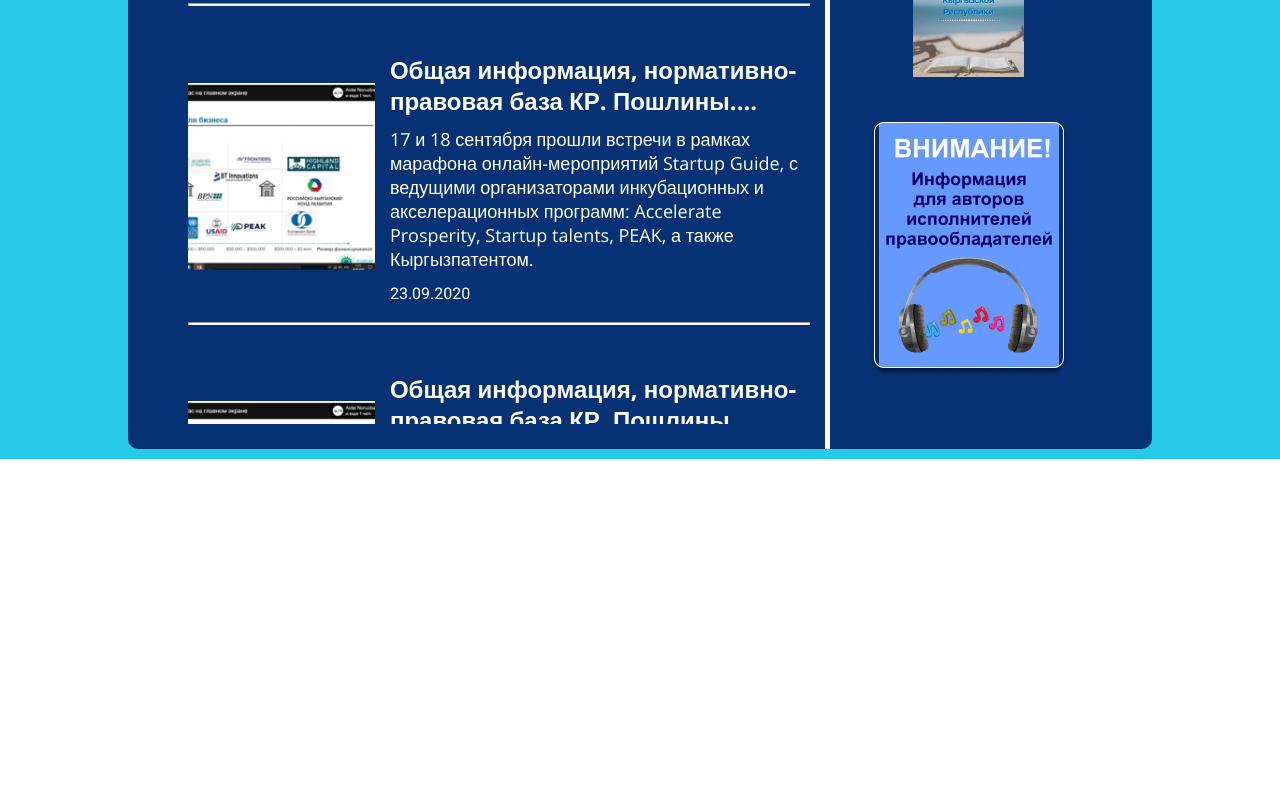
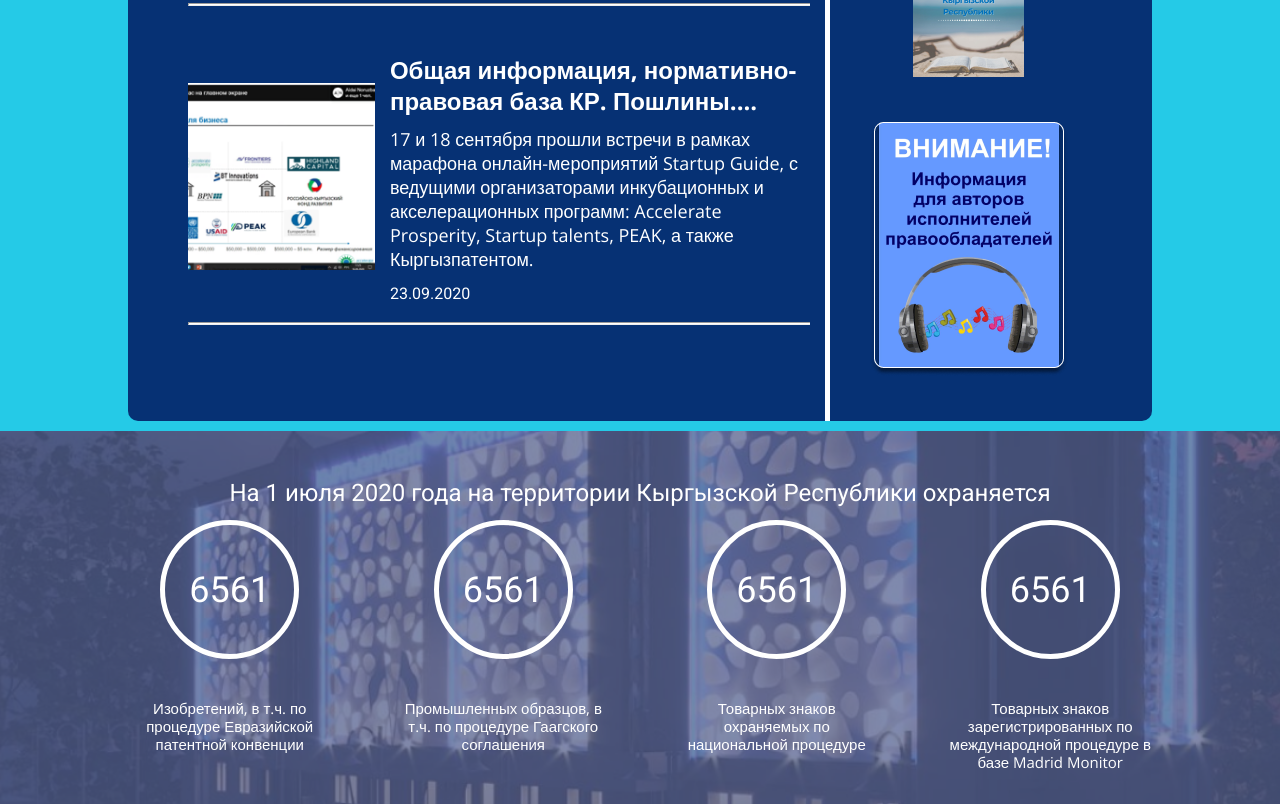
Before and after one commit to zhamalamazalieva/Kyrgyz-Patent, a plain HTML site: page index.html in a window 1280 px wide. Shown: the part 2360-3164 px from the top of the page. Before the commit the page ends 2819 px from the top, so only its background shows below. Drawn offline with nearby package versions, Linux system fonts and the light colour scheme.

Commit message:
added the new section 'statistic'

```diff
--- a/index.html
+++ b/index.html
@@ -404,27 +404,6 @@
                                     </div>
                                     <hr>
                                 </div>
-                                <div class="news__item">
-                                    <div class="row news__row">
-                                        <div class="news__img col-4">
-                                            <img src='./src/image/png/Rectangle 28.png' alt=''>
-                                        </div>
-                                        <div class=" news__text col-8">
-                                            <h5 class="news__theme">Общая информация,
-                                                нормативно-правовая база КР. Пошлины....</h5>
-                                                <p class="news__description">
-                                                    17 и 18 сентября прошли встречи в рамках марафона онлайн-мероприятий
-                                                    Startup Guide, с ведущими организаторами
-                                                    инкубационных и акселерационных
-                                                    программ:  Accelerate Prosperity,
-                                                    Startup talents, PEAK, а также Кыргызпатентом.
-                                                </p>
-                                                <time class="news__date">23.09.2020</time>
-                                        </div>
-                                    </div>
-                                    <hr>
-                                </div>
-
                             </div>
                         </div>
                         <div class="col-4 news__right">
@@ -444,6 +423,59 @@
 
             </div>
         </section>
+        <section class="statistic">
+            <div class="container">
+                <h2 class="statistic__title">
+                    На 1 июля 2020 года на территории Кыргызской Республики охраняется
+                </h2>
+                <div class="statistic__row row">
+                    <div class="col-3">
+                        <div class="statistic__item">
+                            <div class="statistic__circle">
+                                <span>6561</span>
+                        </div>
+                        <p class="statistic__description">
+                            Изобретений, в т.ч. по процедуре Евразийской патентной конвенции
+                        </p>
+                        </div>
+                    </div>
+                    <div class="col-3">
+                        <div class="statistic__item">
+                            <div class="statistic__circle">
+                                <span>6561</span>
+                        </div>
+                        <p class="statistic__description">
+                            Промышленных образцов,
+                            в т.ч. по процедуре
+                             Гаагского соглашения                        </p>
+                        </div>
+                    </div>
+                    <div class="col-3">
+                        <div class="statistic__item">
+                            <div class="statistic__circle">
+                                <span>6561</span>
+                        </div>
+                        <p class="statistic__description">
+                            Товарных знаков
+                            охраняемых по
+                            национальной процедуре                        </p>
+                        </div>
+                    </div>
+                    <div class="col-3">
+                        <div class="statistic__item">
+                            <div class="statistic__circle">
+                                <span>6561</span>
+                        </div>
+                        <p class="statistic__description">
+                            Товарных знаков
+                            зарегистрированных по
+                            международной процедуре
+                            в базе Madrid Monitor                        </p>
+                        </div>
+                    </div>
+                </div>
+            </div>
+        </section>
     </main>
     <script src="https://unpkg.com/swiper/swiper-bundle.js"></script>
     <script src="./src/js/slider.js"></script>
--- /dev/null
+++ b/src/scss/components/_statistic.scss
@@ -0,0 +1,49 @@
+.statistic{
+    background-image:url('../image/png/Rectangle 30.png');
+    background-position: center;
+    background-size: cover;
+    min-height: 373px;
+    position: relative;
+    z-index: 2;
+    &::before{
+        position: absolute;
+        top: 0;
+        left: 0;
+        content: '';
+        width: 100%;
+        height: 100%;
+        background-color: rgba($color-darkBlue, $alpha: .5);
+        z-index: -1;
+        }
+    &__row{
+        margin: 0 -35px;
+    }
+    &__item{
+        text-align: center;
+        margin: 0 35px;
+        display: flex;
+        flex-direction: column;
+        align-items: center;
+    }
+    &__circle{
+        width: 129px;
+        height:129px;
+        border-radius:50%;
+        border: 5px solid $color-white;
+        margin-bottom: 40px;
+        @include flex-center();
+        span{
+            @include font(36px, $font-open);
+        }
+    }
+    &__title{
+        @include font(24px, $font-open);
+        padding: 50px 0 15px;
+        text-align: center;
+    }
+    &__description{
+        @include font(15px, 300, 1.2,$font-open);
+
+    }
+
+}
--- a/src/scss/index.scss
+++ b/src/scss/index.scss
@@ -10,3 +10,4 @@
 @import "./components/tender";
 @import "./components/services";
 @import "./components/news";
+@import "./components/statistic";
```
Also changed, not shown: src/css/index.css, src/image/png/Rectangle 30.png (added).
